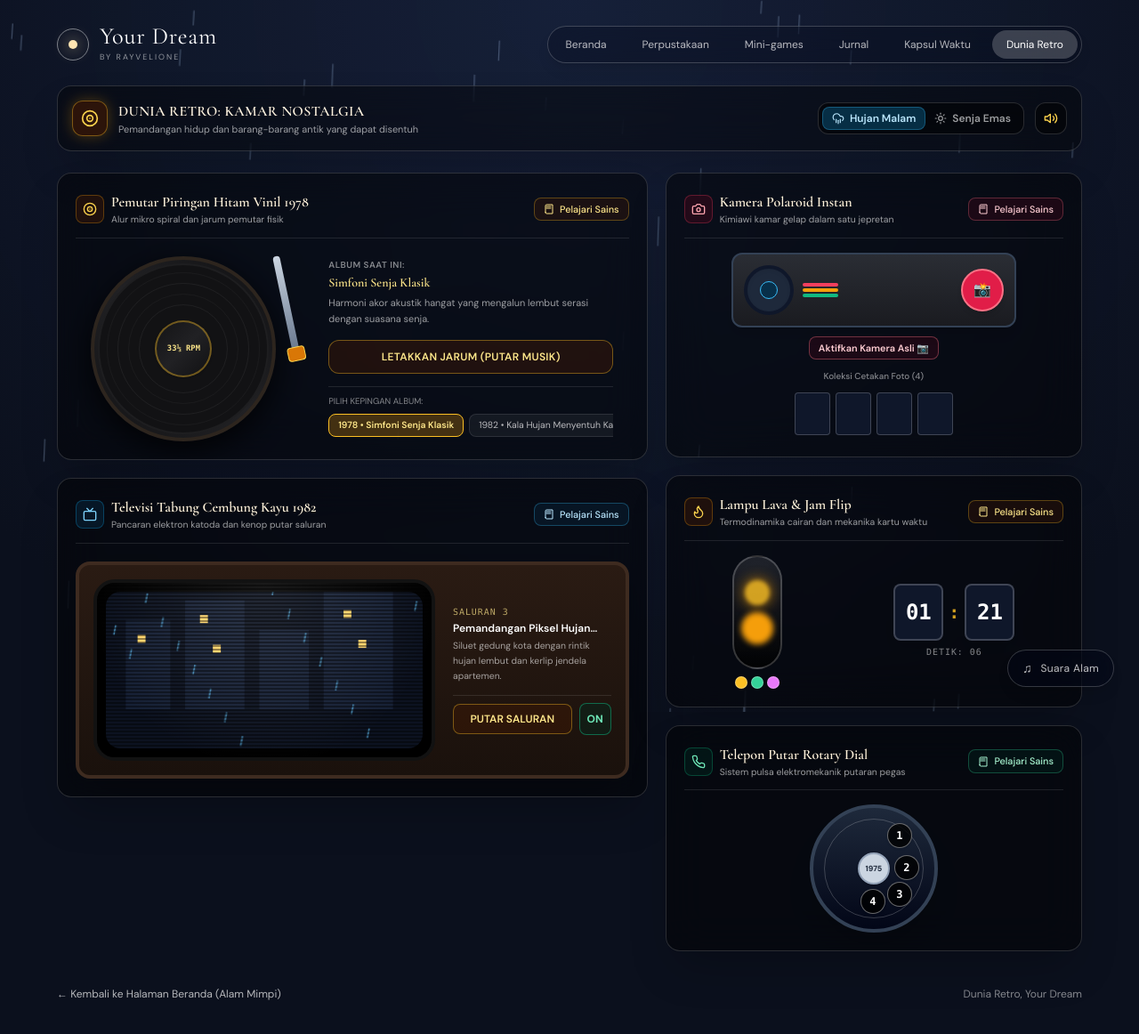
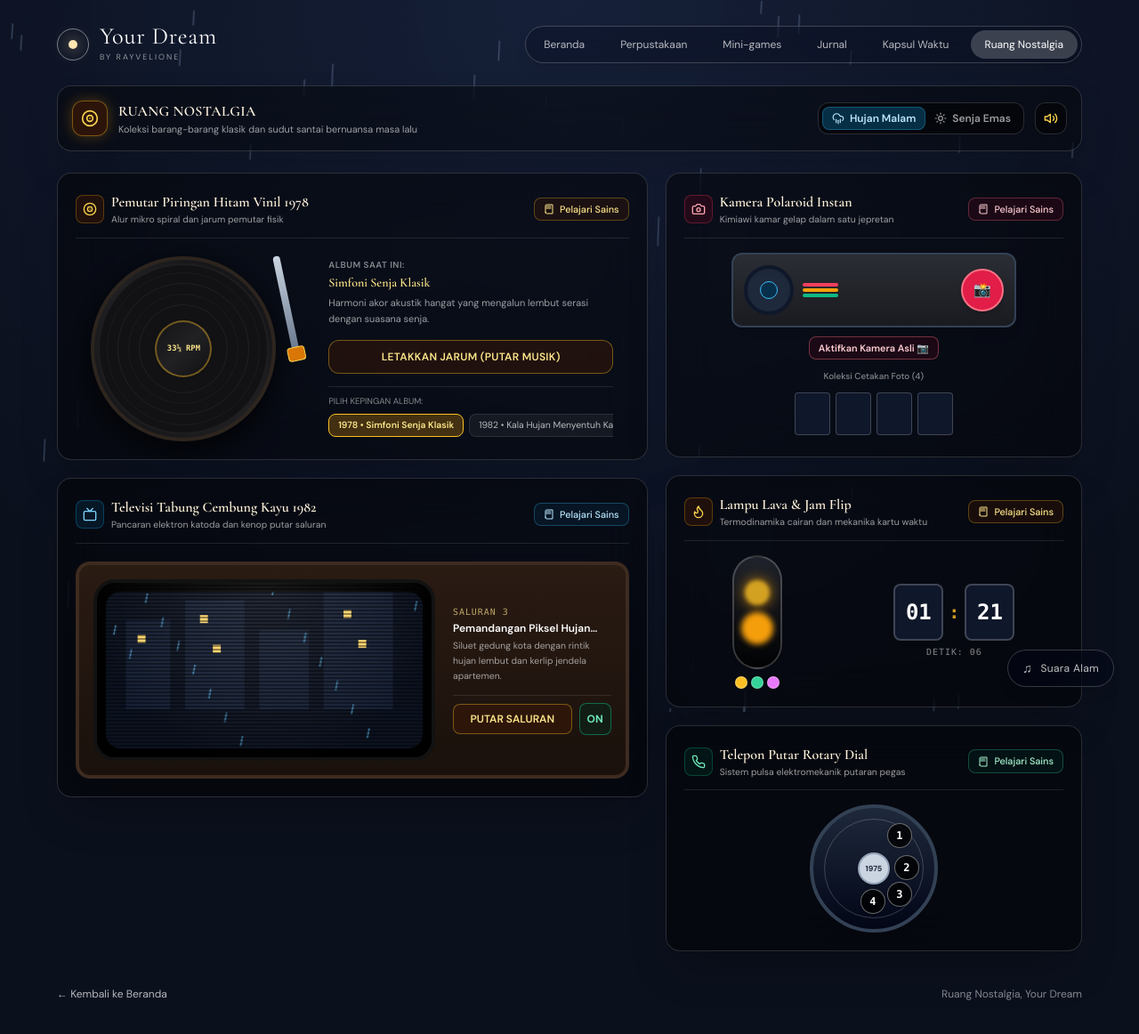
Before and after one commit to Reyyi/Your-dream, a Next.js app: page /dunia-retro in a window 1280 px wide. Shown: the top 1162 px of the page at 89% size. Built offline with nearby package versions, Linux system fonts and the light colour scheme.

Commit message:
refactor: warm and natural copy for hero, intro, navigation, and ruang nostalgia

```diff
--- a/app/dunia-retro/page.tsx
+++ b/app/dunia-retro/page.tsx
@@ -2,9 +2,9 @@ import type { Metadata } from "next";
 import { RetroRoomExperience } from "@/components/ui/RetroRoomExperience";
 
 export const metadata: Metadata = {
-  title: "Dunia Retro: Kamar Nostalgia & Pemandangan | Your Dream",
+  title: "Ruang Nostalgia | Your Dream",
   description:
-    "Pemandangan kamar retro dengan pemutar piringan hitam vinil, TV tabung cembung, kamera polaroid, lampu lava, dan telepon putar interaktif.",
+    "Ruang nostalgia bernuansa klasik dengan pemutar piringan hitam, TV tabung, kamera polaroid, lampu lava, dan telepon putar interaktif.",
 };
 
 export default function RetroWorldPage() {
--- /dev/null
+++ b/app/not-found.tsx
@@ -0,0 +1,27 @@
+import Link from "next/link";
+import { SiteHeader } from "@/components/ui/SiteHeader";
+
+export default function NotFound() {
+  return (
+    <main className="relative flex min-h-[100svh] flex-col items-center justify-center bg-[#18233d] px-6 text-center text-white">
+      <SiteHeader active="home" />
+      <div className="relative z-10 max-w-md">
+        <span className="font-display text-7xl font-bold text-amber-200/80">404</span>
+        <h1 className="mt-4 font-display text-2xl font-semibold text-[#fff5e6]">
+          Halaman Tidak Ditemukan
+        </h1>
+        <p className="mt-2 text-sm text-white/70">
+          Sepertinya halaman yang kamu cari belum ada atau sudah berpindah. Kamu bisa kembali ke beranda untuk melanjutkan penjelajahan.
+        </p>
+        <div className="mt-6">
+          <Link
+            href="/"
+            className="inline-flex items-center gap-2 rounded-full border border-white/30 bg-white/10 px-6 py-2.5 text-xs font-semibold text-white transition hover:bg-white/20"
+          >
+            Kembali ke Beranda
+          </Link>
+        </div>
+      </div>
+    </main>
+  );
+}
--- a/components/Experience.tsx
+++ b/components/Experience.tsx
@@ -41,7 +41,7 @@ export function Experience({
         }`}
       >
         <p className="mb-3 text-[0.62rem] uppercase tracking-[0.3em] text-white/70">
-          tempat mimpi menemukan jalannya
+          tempat singgah untuk rehat sejenak
         </p>
         <h1 className="font-display text-6xl font-normal leading-[0.9] tracking-[-0.04em] text-[#fff5e6] sm:text-7xl lg:text-[6rem]">
           Your
@@ -49,8 +49,7 @@ export function Experience({
           Dream.
         </h1>
         <p className="home-hero-copy mt-5 max-w-[22rem] text-sm leading-6 text-white/80 sm:text-base">
-          Sebuah ruang tenang yang dirangkai untuk menjelajah kisah, merawat mimpi,
-          dan menemukan keajaiban kecil di setiap langkah.
+          Tempat singgah untuk membaca cerita pendek, menyimpan catatan mimpi, atau sekadar menatap langit malam saat kamu butuh istirahat.
         </p>
         <div className="home-hero-actions mt-6 flex max-w-[28rem] flex-wrap items-center gap-2.5 sm:gap-3">
           <Link
--- a/components/ui/CinematicIntro.tsx
+++ b/components/ui/CinematicIntro.tsx
@@ -111,7 +111,7 @@ export function CinematicIntro({ onFinished }: { onFinished?: () => void }) {
           </div>
         </div>
 
-        {/* Whispered eyebrow */}
+        {/* Greeting Eyebrow */}
         <p
           className={`text-[0.65rem] uppercase tracking-[0.35em] text-amber-100/70 transition-all duration-1000 ease-out ${
             stage >= 1
@@ -119,7 +119,7 @@ export function CinematicIntro({ onFinished }: { onFinished?: () => void }) {
               : "translate-y-4 opacity-0"
           }`}
         >
-          pejamkan matamu sejenak · tarik napas perlahan
+          santai sejenak · selamat datang
         </p>
 
         {/* Main Title */}
@@ -133,26 +133,15 @@ export function CinematicIntro({ onFinished }: { onFinished?: () => void }) {
           Your Dream
         </h1>
 
-        {/* Subtitle tag: by rayvelione */}
+        {/* Grounded welcoming note */}
         <p
-          className={`mt-2 text-[0.68rem] uppercase tracking-[0.3em] text-white/50 transition-all duration-1000 ease-out ${
-            stage >= 1
-              ? "translate-y-0 opacity-100"
-              : "translate-y-4 opacity-0"
-          }`}
-        >
-          by rayvelione
-        </p>
-
-        {/* Poetic quote */}
-        <p
-          className={`mt-6 max-w-md text-xs leading-relaxed text-white/65 sm:text-sm transition-all duration-1000 ease-out ${
+          className={`mt-6 max-w-md text-xs leading-relaxed text-white/75 sm:text-sm transition-all duration-1000 ease-out ${
             stage >= 2
               ? "translate-y-0 opacity-100"
               : "translate-y-4 opacity-0"
           }`}
         >
-          “Di sini, waktu berjalan pelan agar mimpimu punya ruang untuk bernapas.”
+          &quot;Selamat datang. Luangkan waktu sejenak untuk santai, membaca cerita, atau sekadar melepas lelah.&quot;
         </p>
 
         {/* Enter CTA button */}
@@ -168,7 +157,7 @@ export function CinematicIntro({ onFinished }: { onFinished?: () => void }) {
             onClick={handleEnter}
             type="button"
           >
-            <span className="font-medium">Masuk ke Ruang Tenang</span>
+            <span className="font-medium">Masuk ke Beranda</span>
             <span
               aria-hidden="true"
               className="transition-transform duration-300 group-hover:translate-x-1"
@@ -186,7 +175,7 @@ export function CinematicIntro({ onFinished }: { onFinished?: () => void }) {
         }`}
       >
         <p className="text-[0.6rem] tracking-widest text-white/60">
-          KETUK UNTUK MEMULAI PERJALANAN
+          KLIK ATAU KETUK UNTUK MELANJUTKAN
         </p>
       </div>
     </div>
--- a/components/ui/RetroRoomExperience.tsx
+++ b/components/ui/RetroRoomExperience.tsx
@@ -619,10 +619,10 @@ export function RetroRoomExperience() {
             </span>
             <div className="flex flex-col">
               <span className="font-display text-sm sm:text-base font-semibold tracking-wide text-[#fff4e0]">
-                DUNIA RETRO: KAMAR NOSTALGIA
+                RUANG NOSTALGIA
               </span>
               <span className="text-[0.68rem] text-white/60">
-                Pemandangan hidup dan barang-barang antik yang dapat disentuh
+                Koleksi barang-barang klasik dan sudut santai bernuansa masa lalu
               </span>
             </div>
           </div>
@@ -1325,9 +1325,9 @@ export function RetroRoomExperience() {
             href="/"
             className="flex items-center gap-2 text-white/70 hover:text-white transition"
           >
-            <span>← Kembali ke Halaman Beranda (Alam Mimpi)</span>
+            <span>← Kembali ke Beranda</span>
           </Link>
-          <span>Dunia Retro, Your Dream</span>
+          <span>Ruang Nostalgia, Your Dream</span>
         </div>
       </div>
     </div>
--- a/components/ui/SiteHeader.tsx
+++ b/components/ui/SiteHeader.tsx
@@ -10,7 +10,7 @@ const links = [
   { id: "games", label: "Mini-games", href: "/mini-games" },
   { id: "journal", label: "Jurnal", href: "/jurnal" },
   { id: "capsule", label: "Kapsul Waktu", href: "/kapsul-waktu" },
-  { id: "retro", label: "Dunia Retro", href: "/dunia-retro" },
+  { id: "retro", label: "Ruang Nostalgia", href: "/dunia-retro" },
 ] as const;
 
 export function SiteHeader({ active }: SiteHeaderProps) {
```
